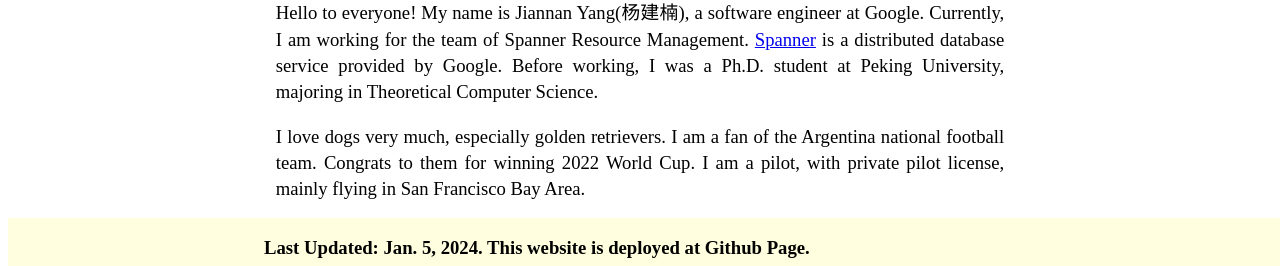
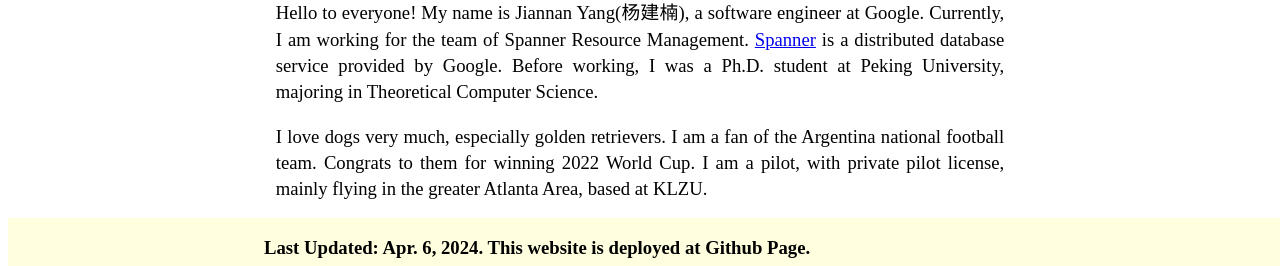
Before and after one commit to songhuadan88/songhuadan88.github.io, a plain HTML site: page index.html in a window 1280 px wide. Shown: the part 532-798 px from the top of the page. Drawn offline with Linux system fonts and the light colour scheme.

Commit message:
Routine updates

```diff
--- a/index.html
+++ b/index.html
@@ -28,7 +28,7 @@
             <p class="ordinarypassage">
                 I love dogs very much, especially golden retrievers. I am a fan of the Argentina national
                 football team. Congrats to them for winning 2022 World Cup.
-                I am a pilot, with private pilot license, mainly flying in San Francisco Bay Area.
+                I am a pilot, with private pilot license, mainly flying in the greater Atlanta Area, based at KLZU.
             </p>
             <p class="ordinarypassage">
                 Further, I always appear in games and social websites with the nickname of "songhuadan88" and an avatar
@@ -113,7 +113,7 @@
     </div>
 
     <div style="bottom: 0; position: fixed; width: 60%; height: 50px; background-color:lightyellow; padding: 0 20%;">
-        <h3 style="float:left;">Last Updated: Jan. 5, 2024. This website is deployed at Github Page.</h3>
+        <h3 style="float:left;">Last Updated: Apr. 6, 2024. This website is deployed at Github Page.</h3>
     </div>
 </body>
 
```
